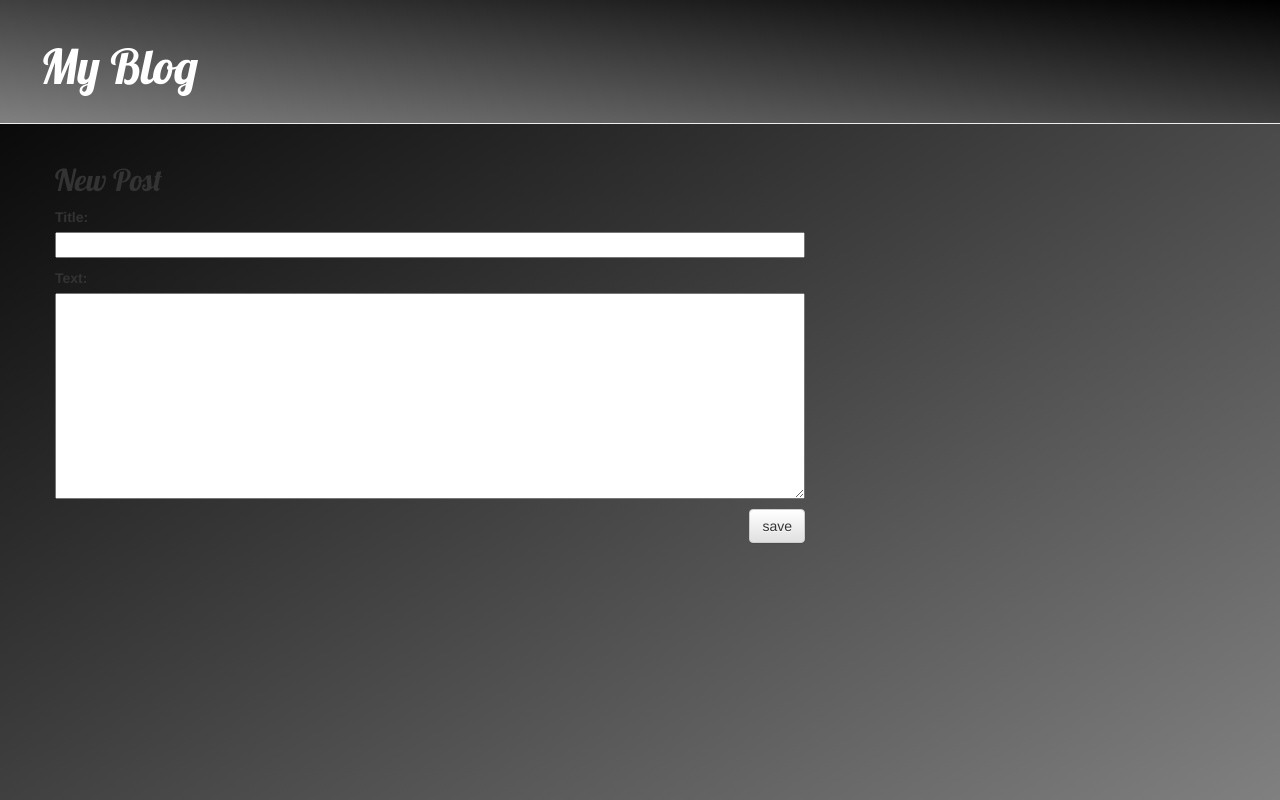
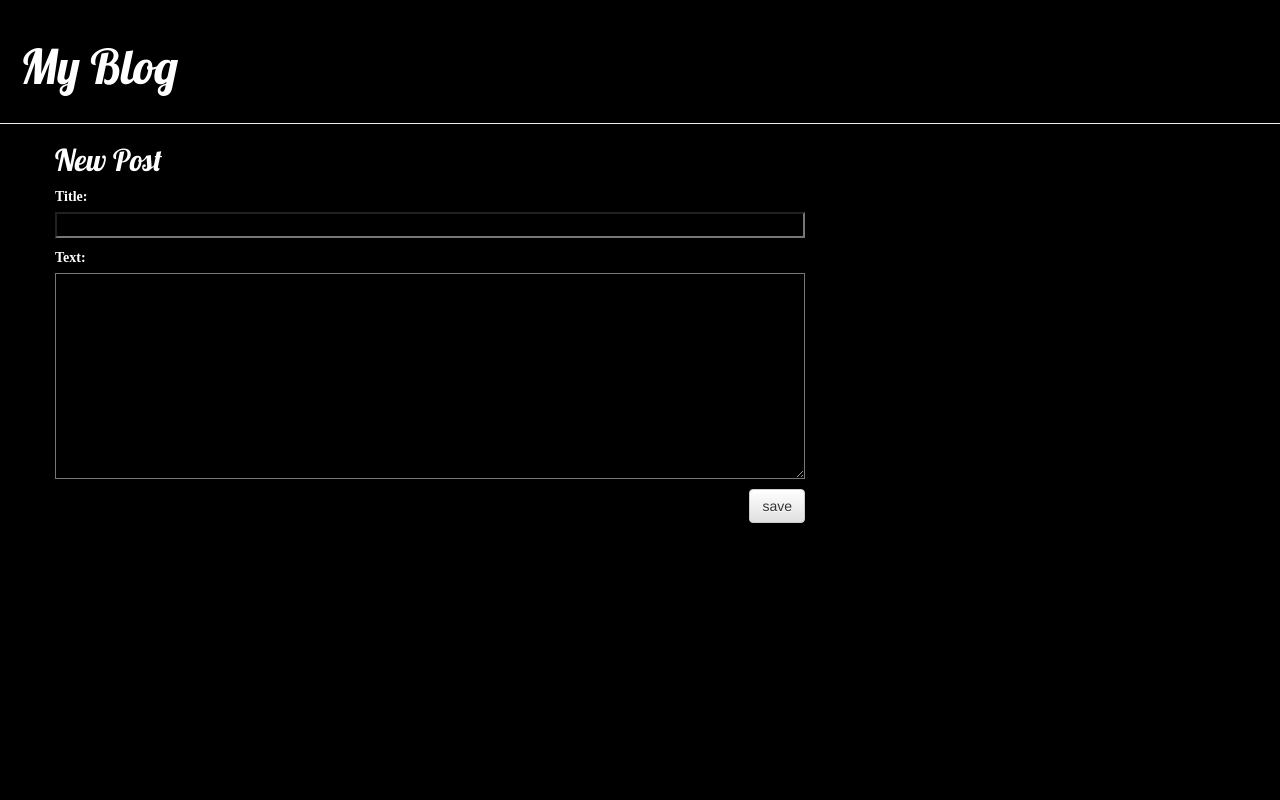
Before and after one commit to aravjain63/progidyblog, a Django app: page /post/new in a window 1280 px wide. Run offline with Django 3.2, Linux system fonts and the light colour scheme; some libraries are stand-ins or nearby versions.

Commit message:
kaafi errors fix kre hai chud gayi

```diff
--- a/mysite/blog/static/blog/style.css
+++ b/mysite/blog/static/blog/style.css
@@ -1,7 +1,7 @@
 .page-header {
-  background-image: linear-gradient(to bottom left, black, grey);
-  padding: 20px 20px 20px 40px;
-  margin: 0 0 20 0;
+    background-color: black;
+    padding: 20px 20px 20px 20px;
+    margin: 0 0 0 0;
   }
 
   .page-header h1, .page-header h1 a, .page-header h1 a:visited, .page-header h1 a:active{
@@ -18,6 +18,7 @@
 
   h1, h2, h3, h4 {
     font-family: 'Lobster', cursive;
+    color: white;
   }
 
   .page-header {
@@ -28,7 +29,7 @@ h1, h2, h3, h4 {
   }
 
   .date {
-  color: black;
+    color: white;
   }
 
   .save {
@@ -37,6 +38,8 @@ h1, h2, h3, h4 {
 
   .post-form textarea, .post-form input {
     width: 100%;
+    color: white;
+    background-color: black;
   }
 
   .top-menu, .top-menu:hover, .top-menu:visited {
@@ -51,15 +54,21 @@ h1, h2, h3, h4 {
   }
 
   .post h2 a, .post h2 a:visited {
-  color: #000000;
+    color: white;
     text-align: left;
     font-size: 36pt;
     text-decoration: none;
     font-family: 'Lobster', cursive;
   }
   .title h2 a, h2 a:visited {
-  color: #000000;
+    color: white;
   }
   body {
-    background-image: linear-gradient(to bottom right, black, grey);
+      background-color: black;
     }
+p {
+    color: white;
+    font-family: 'Ubuntu';
+    font-style: 'light';
+    font-style: normal;
+}
--- a/mysite/blog/templates/blog/base.html
+++ b/mysite/blog/templates/blog/base.html
@@ -4,8 +4,9 @@
         <title>my blog</title>
         <link rel="stylesheet" href="//maxcdn.bootstrapcdn.com/bootstrap/3.2.0/css/bootstrap.min.css">
         <link rel="stylesheet" href="//maxcdn.bootstrapcdn.com/bootstrap/3.2.0/css/bootstrap-theme.min.css">
-        <link rel="stylesheet" type="text/css" href="{%static 'blog/style.css' %}">
+        <link rel="stylesheet" type="text/css" href="{% static 'blog/style.css' %}">
         <link href="//fonts.googleapis.com/css?family=Lobster&subset=latin,latin-ext" rel="stylesheet" type="text/css">
+        <link href='https://fonts.googleapis.com/css?family=Roboto' rel="stylesheet" type="text/css">
     </head>
     <body>
 
--- a/mysite/mysite/settings.py
+++ b/mysite/mysite/settings.py
@@ -121,5 +121,5 @@ USE_TZ = True
 # Static files (CSS, JavaScript, Images)
 # https://docs.djangoproject.com/en/2.2/howto/static-files/
 
-STATIC_URL = '/static/'
+STATIC_URL = '/blog/static/'
 STATIC_ROOT = os.path.join(BASE_DIR, 'static')
```
Also changed, not shown: 1 other file. Lines whose indentation alone changed are shown as unchanged.
